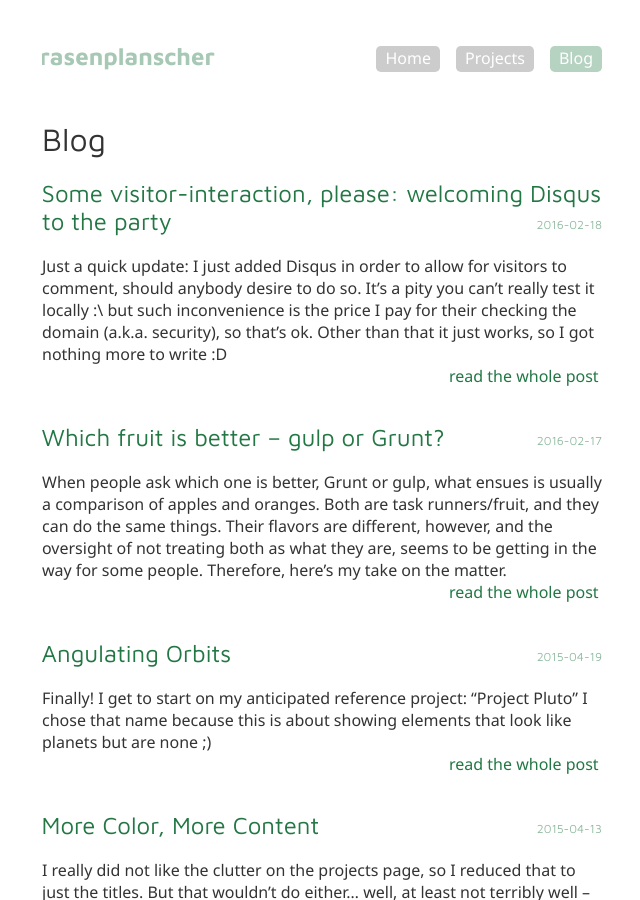
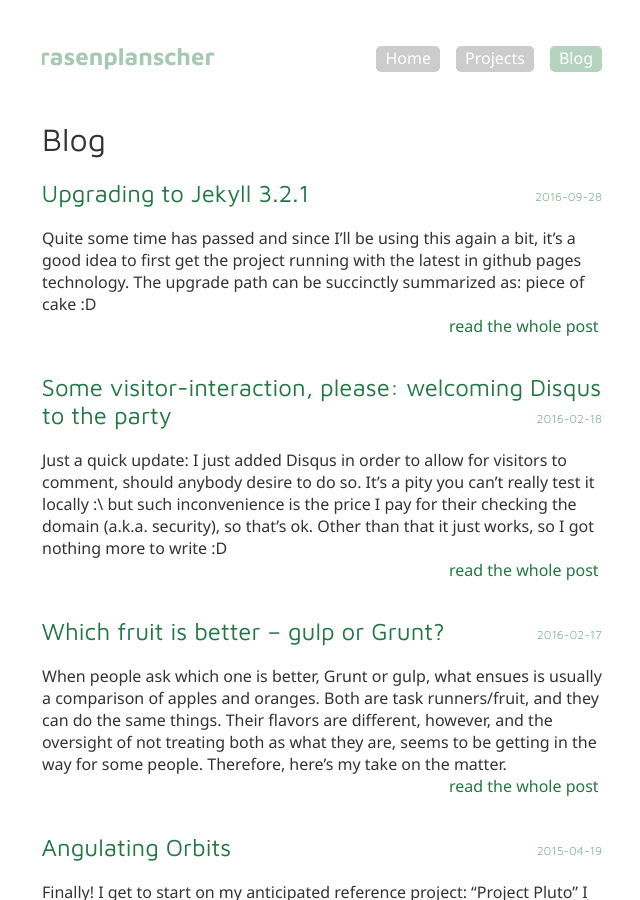
Before and after one commit to c-vetter/rasenplanscher.github.io, a Jekyll site: the page built from blog.html, in a window 1280 px wide and 900 px high. Shown: the whole window, without its empty margins (318-958 px from the left). Built offline with Jekyll 4.4.1, drawn with Linux system fonts in a browser that asks for light colours.

Commit message:
upgrade github-pages/jekyll

````diff
--- a/Gemfile
+++ b/Gemfile
@@ -2,3 +2,6 @@
 
 gem 'github-pages'
 gem 'compass'
+
+# improved monitoring of changes in file system on Windows
+gem 'wdm', '>= 0.1.0' if Gem.win_platform?
--- a/_config.yml
+++ b/_config.yml
@@ -1,3 +1,5 @@
+force_polling : true
+
 encoding: utf-8
 timezone: UTC
 safe: true
--- a/_layouts/project.html
+++ b/_layouts/project.html
@@ -1,5 +1,5 @@
 ---
-layout: "master"
+layout: master
 ---
 
 <aside class="project-data">
--- /dev/null
+++ b/_posts/2016-09-28-upgrading-jekyll.md
@@ -0,0 +1,25 @@
+---
+title: "Upgrading to Jekyll 3.2.1"
+---
+
+Quite some time has passed and since I'll be using this again a bit, it's a good idea to first get the project running with the latest in github pages technology. The upgrade path can be succinctly summarized as: piece of cake :D
+
+Really, despite using a Windows machine, the issues discussed in the relevant articles did not emerge. Just `bundle update` and I was golden. Or so I thought. Running `bundle exec jekyll serve` I got some strange error about missing repo metadata:
+
+```bash
+Error: No repo name found. Specify using PAGES_REPO_NWO environment variables, 'repository' in your configuration, or set up an 'origin' git remote pointing to your github.com repository.
+Error: Run jekyll build --trace for more information.
+```
+
+I then researched the error, tracked it down, started writing a bug report and just to be sure to have done everything, I ran `bundle exec *build* --trace --watch` although I was certain, this should not have a different result. Strangely, it had...
+
+Of course, that was not the trigger, I said. During the testing I had changed my Gemfile and it turns out that the problem comes from the litte part starting with the comma here:
+
+```ruby
+gem 'github-pages', group: :jekyll_plugins
+```
+
+So yeah, those plugins mess with rebuilding my site :(
+The offending gem is `jekyll-github-metadata`. As it turns out, this is [a known issue](https://github.com/jekyll/github-metadata/issues/74), and won't receive a fix. Just leave it out, and all is good...
+
+Ok, I will live with that... The dude abides, as they say ;)
````
Also changed, not shown: Gemfile.lock.
